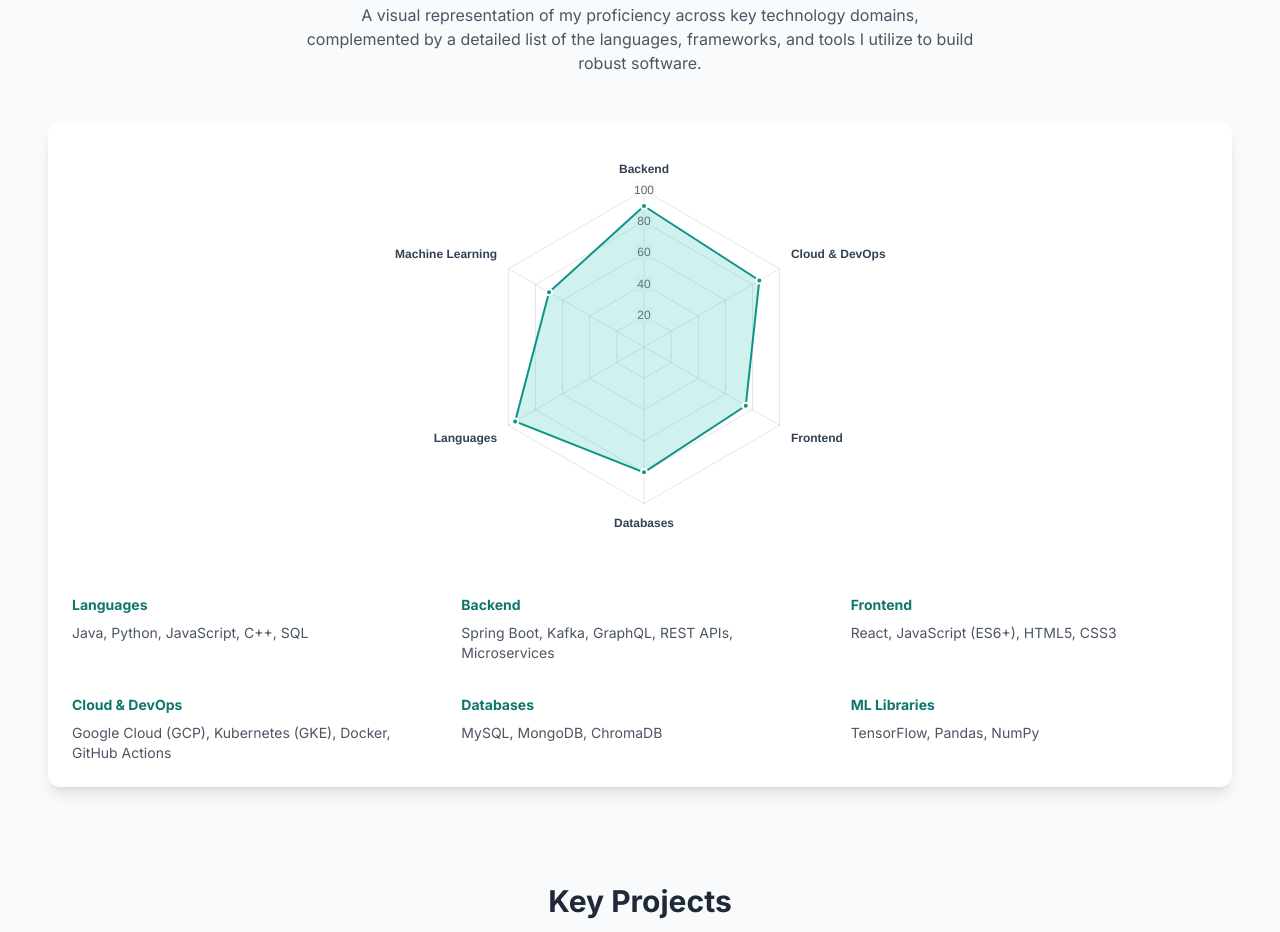
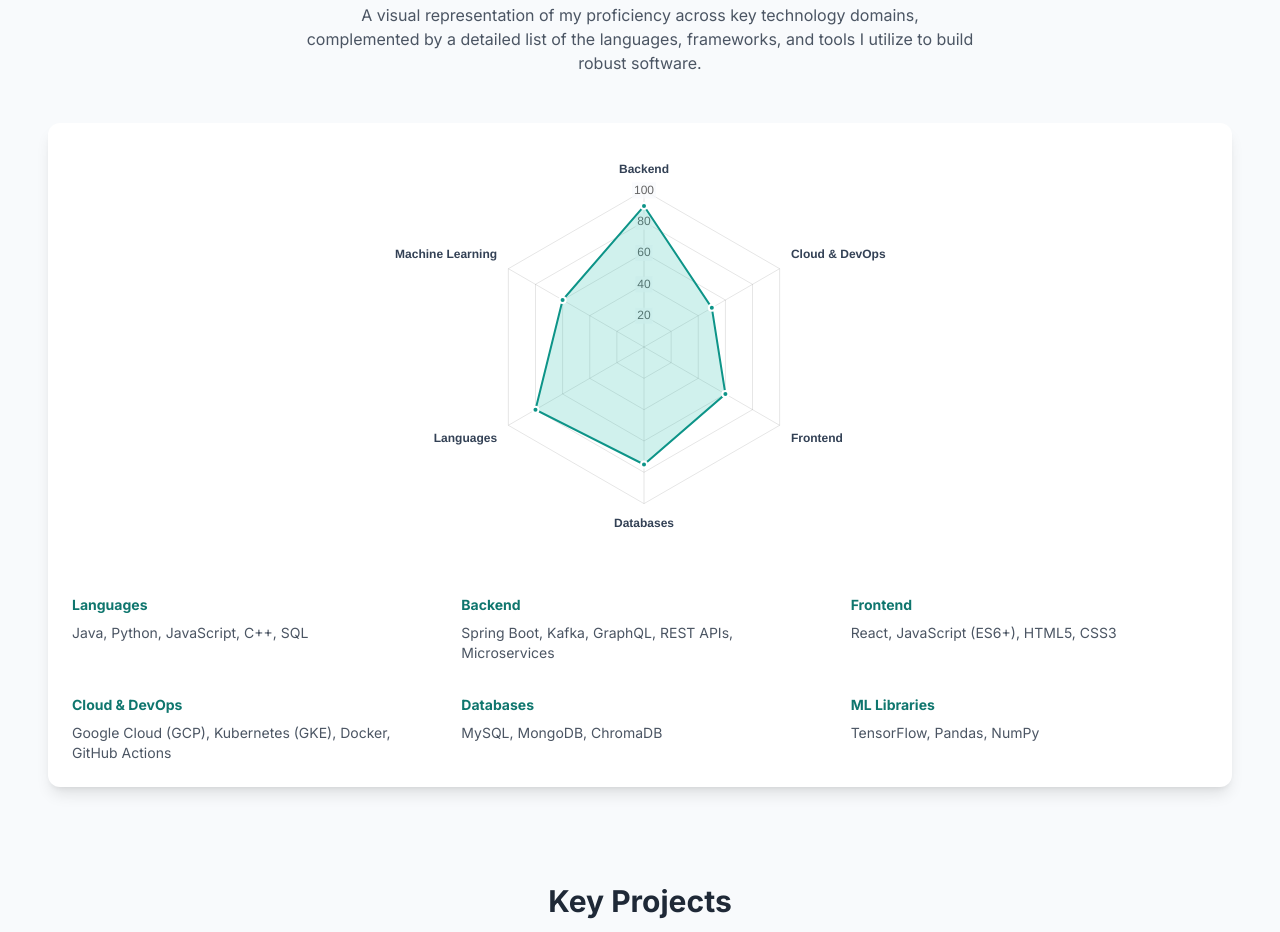
Before and after one commit to siddhant-dutta/siddhant-dutta.github.io, a plain HTML site: page index.html in a window 1280 px wide. Shown: the part 897-1829 px from the top of the page. Drawn offline with nearby package versions, Linux system fonts and the light colour scheme.

Commit message:
Update index.html

```diff
--- a/index.html
+++ b/index.html
@@ -177,7 +177,7 @@
             skills: {
                 chartData: {
                     labels: ['Backend', 'Cloud & DevOps', 'Frontend', 'Databases', 'Languages', 'Machine Learning'],
-                    data: [90, 85, 75, 80, 95, 70]
+                    data: [90, 50, 60, 75, 80, 60]
                 },
                 list: [
                     { category: 'Languages', items: 'Java, Python, JavaScript, C++, SQL' },
```
